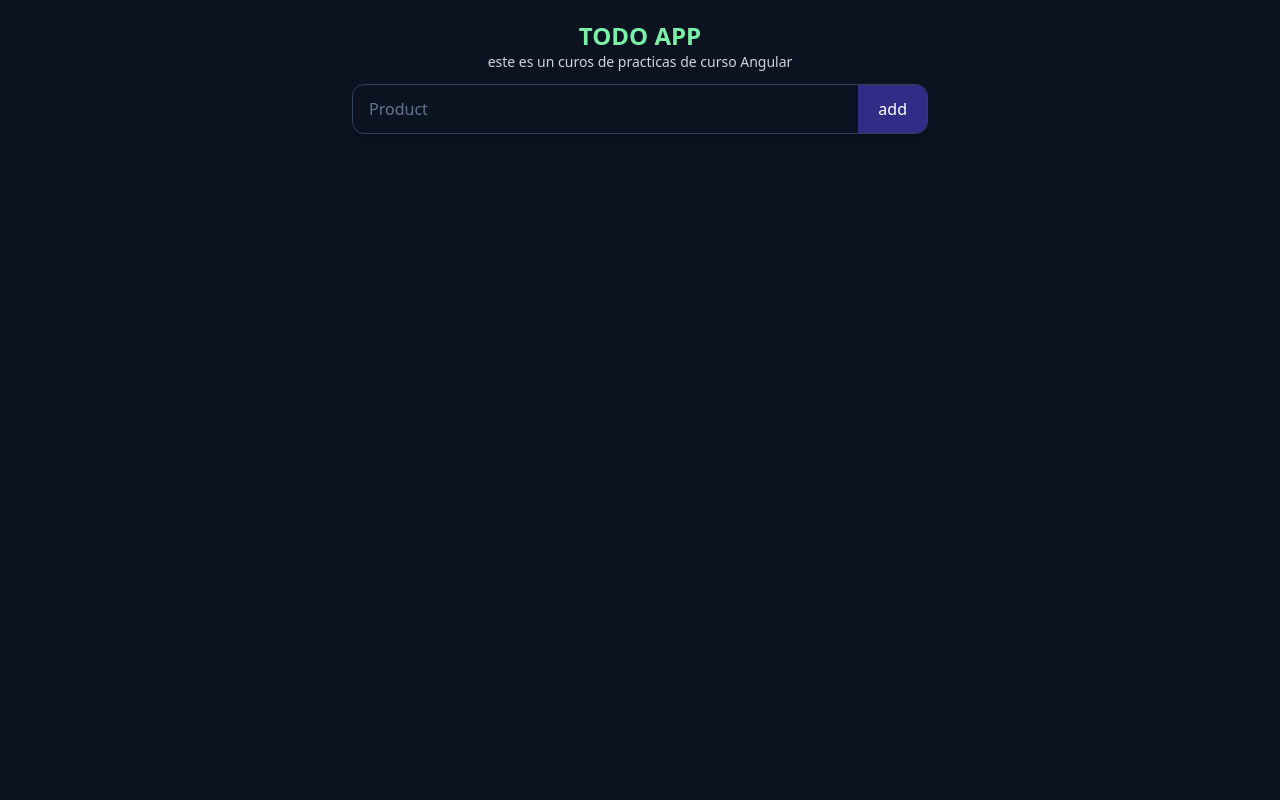
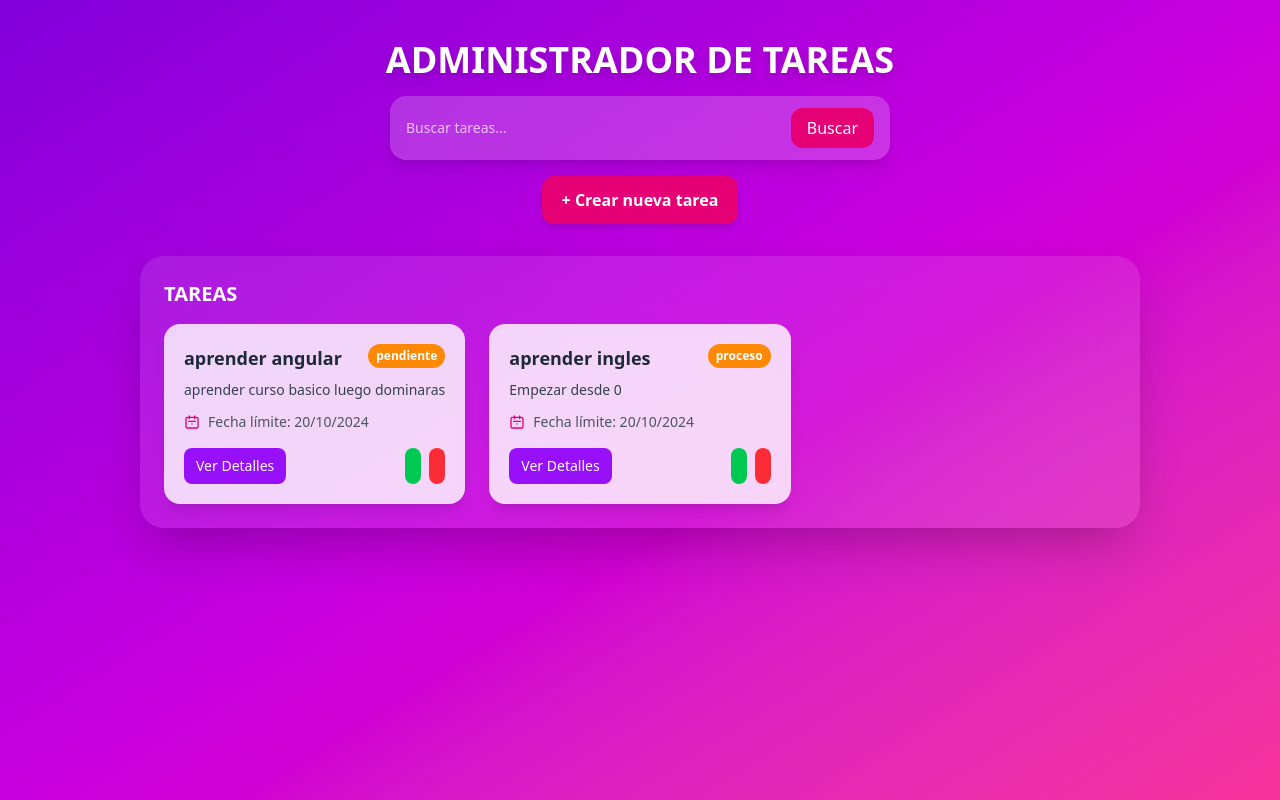
Before and after one commit to GaRIEN/CURSOS, an Angular app in the folder angular/AppTodo/: page / in a window 1280 px wide. Built offline with nearby package versions, Linux system fonts and the light colour scheme.

Commit message:
avance de diseño y aprendiendo señal

```diff
--- a/angular/AppTodo/src/app/pages/home/home.html
+++ b/angular/AppTodo/src/app/pages/home/home.html
@@ -1,11 +1,88 @@
-<div class="w-full h-screen  bg-[#0b1220] py-5">
-    <div class="pb-5 w- w-full mx-auto sm:w-xl  ">
-        <h1 class="text-center text-2xl subpixel-antialiased font-semibold text-green-300">TODO APP </h1>
-        <p class="text-center text-sm text-gray-300 font-medium">este es un curos de practicas de curso Angular</p>
-        <div class="mt-3 w-[96%] mx-auto"></div>
-        <div class="flex items-center bg-[#0b1220] border border-slate-700 rounded-xl shadow-lg overflow-hidden focus-within: rinng-indigo-500 transition" >
-            <input type="text" class="w-full  px-4 py-3 bg-transparent text-white placeholder-slate-500 focus:outline-none" placeholder="Product">
-            <button class="px-5 py-3 bg-indigo-900 text-white font-medium transition cursor-pointer">add</button>
+<div
+    class="min-h-screen bg-gradient-to-br from-purple-700 via-fuchsia-600 to-pink-500 flex flex-col items-center py-10">
+    <h1 class="text-4xl font-extrabold text-white mb-4 drop-shadow-lg">ADMINISTRADOR DE TAREAS</h1>
+
+    <!-- Search bar -->
+    <div class="flex items-center bg-white/20 backdrop-blur-md rounded-2xl px-4 py-3 w-[90%] sm:w-[500px] shadow-lg">
+        <input type="text" placeholder="Buscar tareas..."
+            class="flex-1 bg-transparent text-white placeholder-white/70 focus:outline-none text-sm">
+        <button class="ml-2 px-4 py-2 bg-pink-600 hover:bg-pink-700 text-white rounded-xl transition">Buscar</button>
+    </div>
+
+    <!-- Botón nueva tarea -->
+    <button
+        class="mt-4 px-5 py-3 bg-pink-600 hover:bg-pink-700 text-white font-semibold rounded-xl shadow-md transition">
+        + Crear nueva tarea
+    </button>
+
+    <!-- Contenedor de tarjetas -->
+    <div class="bg-white/10 backdrop-blur-xl rounded-3xl mt-8 p-6 w-[90%] sm:w-[1000px] shadow-2xl">
+        <h2 class="text-xl font-semibold text-white mb-4">TAREAS</h2>
+
+        <!-- Grid de tareas -->
+        <div class="grid grid-cols-1 sm:grid-cols-2 md:grid-cols-3 gap-6">
+            <!-- Tarjeta individual -->
+            <!-- <div class="bg-white/80 backdrop-blur-md rounded-2xl p-5 shadow-lg hover:shadow-2xl transition">
+                <div class="flex justify-between items-start">
+                    <h3 class="font-bold text-gray-800 text-lg">Corregir bugs críticos</h3>
+                    <span class="bg-orange-400 text-white text-xs font-semibold px-2 py-1 rounded-full">Pendiente</span>
+                </div>
+                <p class="text-sm text-gray-700 mt-2">Identificar y corregir errores críticos en el sistema</p>
+                <p class="text-sm text-gray-600 mt-3 flex items-center gap-2">
+                    <svg xmlns="http://www.w3.org/2000/svg" class="w-4 h-4 text-pink-600" fill="none"
+                        viewBox="0 0 24 24" stroke="currentColor">
+                        <path stroke-linecap="round" stroke-linejoin="round" stroke-width="2"
+                            d="M8 7V3m8 4V3m-9 8h10m-5 4h.01M5 21h14a2 2 0 002-2V7a2 2 0 00-2-2H5a2 2 0 00-2 2v12a2 2 0 002 2z" />
+                    </svg>
+                    Fecha límite: 20/10/2024
+                </p>
+
+                <div class="flex justify-between mt-4">
+                    <button
+                        class="bg-purple-600 hover:bg-purple-700 text-white text-sm px-3 py-2 rounded-lg transition">Ver
+                        Detalles</button>
+                    <div class="flex gap-2">
+                        <button class="bg-green-500 hover:bg-green-600 text-white p-2 rounded-full transition"><i
+                                class="fa fa-check"></i></button>
+                        <button class="bg-red-500 hover:bg-red-600 text-white p-2 rounded-full transition"><i
+                                class="fa fa-trash"></i></button>
+                    </div>
+                </div>
+            </div> -->
+
+            @for(task of tasks(); track $index){
+            <div class="bg-white/80 backdrop-blur-md rounded-2xl p-5 shadow-lg hover:shadow-2xl transition">
+                <div class="flex justify-between items-start">
+                    <h3 class="font-bold text-gray-800 text-lg">{{task.name}}</h3>
+                    <span class="bg-orange-400 text-white text-xs font-semibold px-2 py-1 rounded-full">{{task.status}}</span>
+                </div>
+                <p class="text-sm text-gray-700 mt-2">{{task.description}}</p>
+                <p class="text-sm text-gray-600 mt-3 flex items-center gap-2">
+                    <svg xmlns="http://www.w3.org/2000/svg" class="w-4 h-4 text-pink-600" fill="none"
+                        viewBox="0 0 24 24" stroke="currentColor">
+                        <path stroke-linecap="round" stroke-linejoin="round" stroke-width="2"
+                            d="M8 7V3m8 4V3m-9 8h10m-5 4h.01M5 21h14a2 2 0 002-2V7a2 2 0 00-2-2H5a2 2 0 00-2 2v12a2 2 0 002 2z" />
+                    </svg>
+                    Fecha límite: 20/10/2024
+                </p>
+
+                <div class="flex justify-between mt-4">
+                    <button
+                        class="bg-purple-600 hover:bg-purple-700 text-white text-sm px-3 py-2 rounded-lg transition">Ver
+                        Detalles</button>
+                    <div class="flex gap-2">
+                        <button class="bg-green-500 hover:bg-green-600 text-white p-2 rounded-full transition"><i
+                                class="fa fa-check"></i></button>
+                        <button class="bg-red-500 hover:bg-red-600 text-white p-2 rounded-full transition"><i
+                                class="fa fa-trash"></i></button>
+                    </div>
+                </div>
+            </div>
+
+            }
+
+
+            <!-- Puedes duplicar y cambiar los datos -->
         </div>
     </div>
 </div>
--- a/angular/AppTodo/src/app/pages/home/home.ts
+++ b/angular/AppTodo/src/app/pages/home/home.ts
@@ -1,11 +1,25 @@
-import { Component } from '@angular/core';
+import { Component, signal } from '@angular/core';
+import { CommonModule } from '@angular/common';
 
 @Component({
   selector: 'app-home',
-  imports: [],
+  imports: [CommonModule],
   templateUrl: './home.html',
   styleUrl: './home.css'
 })
 export class Home {
 
+  tasks = signal([
+    {
+      name: "aprender angular",
+      description:"aprender curso basico luego dominaras",
+      status:"pendiente"
+    },
+    {
+      name: "aprender ingles",
+      description: "Empezar desde 0",
+      status: "proceso"
+    },
+
+  ])
 }
--- a/angular/AppTodo/src/app/pages/labs/labs.html
+++ b/angular/AppTodo/src/app/pages/labs/labs.html
@@ -1,7 +1,34 @@
-<h1>HOLA ESTE ES EL PROYECTO</h1>
-<h2>{{welcome}}</h2>
-<ul>
+<div class="container">
+  <h1>HOLA ESTE ES EL PROYECTO</h1>
+  <h2>{{welcome}}</h2>
+  <ul>
     @for (task of tasks; track task){
-      <li>{{ task}}</li>
+    <li>{{ task}}</li>
     }
-</ul>
+  </ul>
+
+  <hr />
+
+  <h2>HOla soy {{ name() }}</h2>
+  <hr />
+  <img src="" alt="">
+  <input type="text" id="inputname" [value]="name()" class="bg-blue-900 text-white">
+  <button disabled="true" class="bg-amber-400"> ckick me</button>
+  <p>Nombre: {{persona.name}}
+  </p>
+
+  <hr />
+  <button type="button" class="py-2 px-3 bg-red-400 shadow rounded-lg" (click)="clickHandler()">click me</button>
+  <hr />
+  <button type="button" class="py-2 px-3 bg-red-400 shadow rounded-lg" (dblclick)="clickHandler()">click double</button>
+  <hr />
+  <input type="number"  [value]="name()"  (change)="changeHandler($event)" >
+  <hr />
+  <p>KEYDOWN</p>
+  <input type="text" [value]="name()" (keydown)="keydownHandler($event)">
+  <p>signal</p>
+  <input type="text" [value]="name()" (input)="inputHandler($event)" class="border-2">
+
+  <span> {{name()}} </span>
+
+</div>
--- a/angular/AppTodo/src/app/pages/labs/labs.ts
+++ b/angular/AppTodo/src/app/pages/labs/labs.ts
@@ -1,4 +1,4 @@
-import { Component } from '@angular/core';
+import { Component, signal } from '@angular/core';
 
 @Component({
   selector: 'app-labs',
@@ -12,5 +12,30 @@
     'instalar angular',
     'crear el proyecto',
     'crear componentes'
-  ]
+  ];
+  name = signal("gabriel") ;
+  edad=28;
+  persona={
+    name:"garien",
+    edad:27
+
+  }
+  clickHandler(){
+    alert("holas")
+  }
+
+  changeHandler(Event:Event){
+    alert("evento change")
+  }
+  keydownHandler(event:KeyboardEvent){
+    const input = event.target as HTMLInputElement;
+    const newValue = input.value;
+    this.name.set(newValue)
+  }
+
+  inputHandler(event: Event) {
+    const input = event.target as HTMLInputElement;
+    this.name.set(input.value);
+  }
+
 }
```
Also changed, not shown: 1 other file (tests, documents, lock files or other folders).
